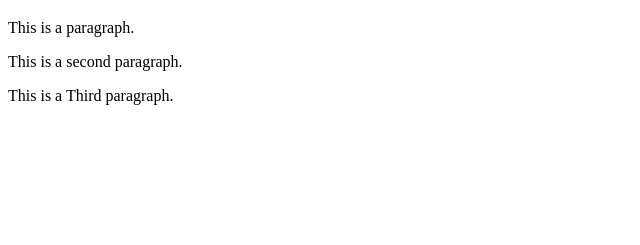
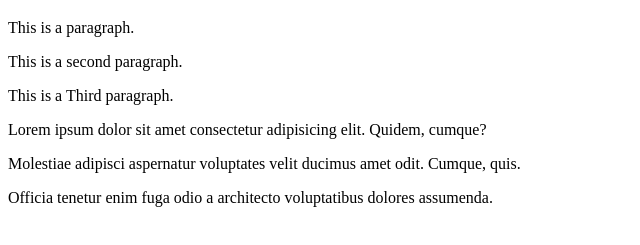
Before and after one commit to ldmktmike/git-example-project, a plain HTML site: page index.html in a window 1280 px wide. Shown: the part 61-306 px from the top of the page, without its empty margins (0-640 px from the left). Drawn offline with Linux system fonts and the light colour scheme.

Commit message:
added new paragraphs to index

```diff
--- a/index.html
+++ b/index.html
@@ -10,5 +10,16 @@
     <p>This is a paragraph.</p>
     <p>This is a second paragraph.</p>
     <p>This is a Third paragraph.</p>
+    <p>
+      Lorem ipsum dolor sit amet consectetur adipisicing elit. Quidem, cumque?
+    </p>
+    <p>
+      Molestiae adipisci aspernatur voluptates velit ducimus amet odit. Cumque,
+      quis.
+    </p>
+    <p>
+      Officia tenetur enim fuga odio a architecto voluptatibus dolores
+      assumenda.
+    </p>
   </body>
 </html>
```
